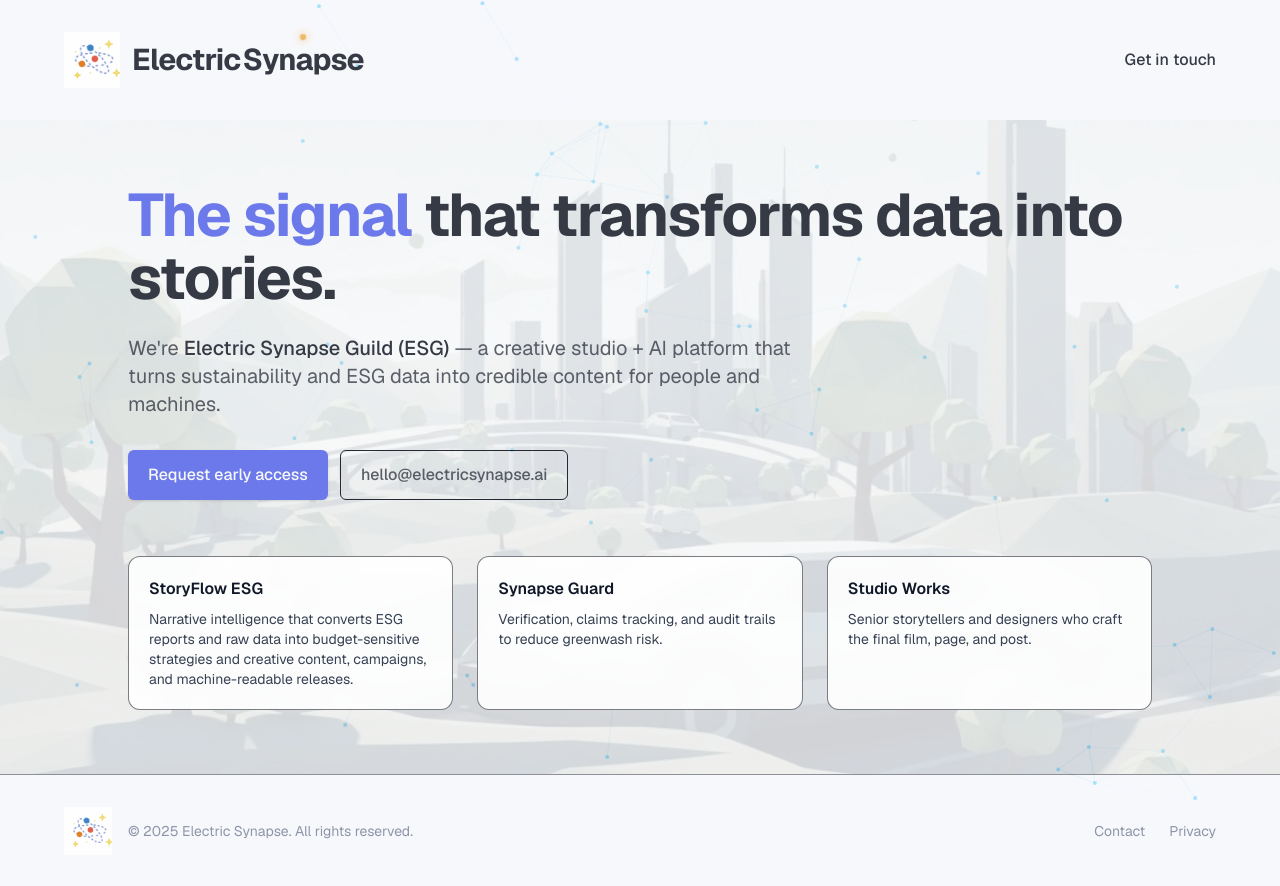
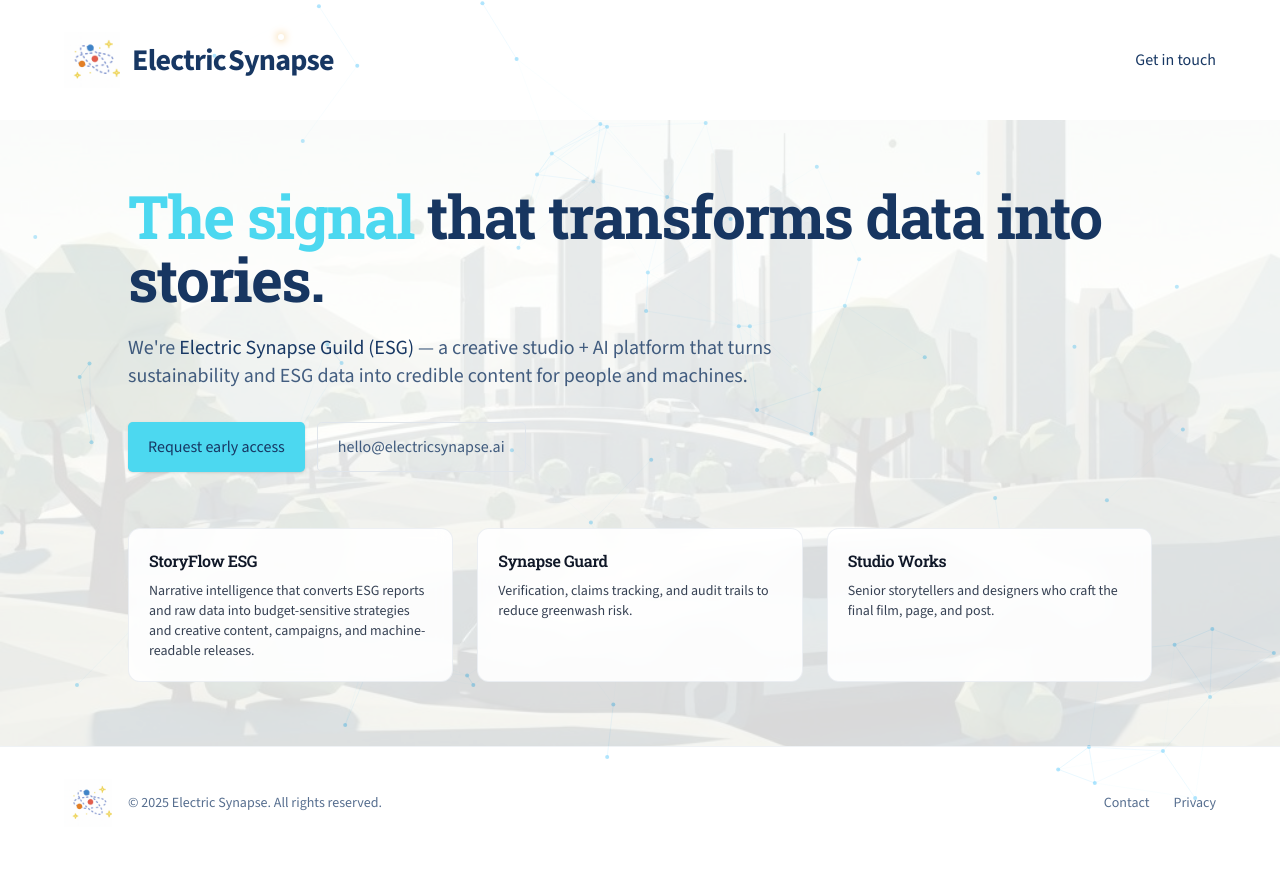
Before and after one commit to codyjlandstrom/electricsynapse-landing, a Next.js app: page / in a window 1280 px wide. After the commit the page ends 859 px from the top, so only its background shows below. Built offline with nearby package versions, Linux system fonts and the light colour scheme.

Commit message:
feat: adopt v2 design system (brand colors, fonts, animations)
Co-Authored-By: Claude Opus 4.6 <noreply@anthropic.com>

```diff
--- a/app/globals.css
+++ b/app/globals.css
@@ -3,164 +3,143 @@
 
 @custom-variant dark (&:is(.dark *));
 
-:root {
-  /* Refined identity palette per designer feedback */
-  --background: oklch(0.98 0.005 270);
-  --foreground: oklch(0.35 0.02 270); /* Warm Graphite */
-  --card: oklch(0.2 0.02 270);
-  --card-foreground: oklch(0.98 0.005 270);
-  --popover: oklch(1 0 0);
-  --popover-foreground: oklch(0.35 0.02 270);
-  --primary: oklch(0.62 0.17 275); /* Electric Indigo */
-  --primary-foreground: oklch(0.98 0 0);
-  --secondary: oklch(0.95 0.01 270);
-  --secondary-foreground: oklch(0.35 0.02 270);
-  --muted: oklch(0.28 0.02 270);
-  --muted-foreground: oklch(0.67 0.03 270);
-  --accent: oklch(0.78 0.13 210); /* Signal Cyan */
-  --accent-foreground: oklch(0.16 0.02 270);
-  --signal: oklch(0.78 0.14 75); /* Synapse Amber for highlights */
-  --destructive: oklch(0.577 0.245 27.325);
-  --destructive-foreground: oklch(0.98 0.005 270);
-  --border: oklch(0.28 0.02 270);
-  --input: oklch(0.88 0.01 270);
-  --ring: var(--accent);
-  --chart-1: oklch(0.646 0.222 41.116);
-  --chart-2: oklch(0.6 0.118 184.704);
-  --chart-3: oklch(0.398 0.07 227.392);
-  --chart-4: oklch(0.828 0.189 84.429);
-  --chart-5: oklch(0.769 0.188 70.08);
-  --radius: 0.5rem;
-  --sidebar: oklch(0.985 0 0);
-  --sidebar-foreground: oklch(0.145 0 0);
-  --sidebar-primary: oklch(0.205 0 0);
-  --sidebar-primary-foreground: oklch(0.985 0 0);
-  --sidebar-accent: oklch(0.97 0 0);
-  --sidebar-accent-foreground: oklch(0.205 0 0);
-  --sidebar-border: oklch(0.922 0 0);
-  --sidebar-ring: oklch(0.708 0 0);
+@theme inline {
+  --font-sans: 'Source Sans 3', sans-serif;
+  --font-heading: 'Roboto Slab', serif;
+  --font-mono: 'JetBrains Mono', monospace;
+
+  --radius-sm: 0.2rem;
+  --radius-md: 0.3rem;
+  --radius-lg: 0.5rem;
+  --radius-xl: 0.75rem;
+
+  --color-background: hsl(var(--background));
+  --color-foreground: hsl(var(--foreground));
+  --color-card: hsl(var(--card));
+  --color-card-foreground: hsl(var(--card-foreground));
+  --color-popover: hsl(var(--popover));
+  --color-popover-foreground: hsl(var(--popover-foreground));
+  --color-primary: hsl(var(--primary));
+  --color-primary-foreground: hsl(var(--primary-foreground));
+  --color-secondary: hsl(var(--secondary));
+  --color-secondary-foreground: hsl(var(--secondary-foreground));
+  --color-muted: hsl(var(--muted));
+  --color-muted-foreground: hsl(var(--muted-foreground));
+  --color-accent: hsl(var(--accent));
+  --color-accent-foreground: hsl(var(--accent-foreground));
+  --color-destructive: hsl(var(--destructive));
+  --color-destructive-foreground: hsl(var(--destructive-foreground));
+  --color-border: hsl(var(--border));
+  --color-input: hsl(var(--input));
+  --color-ring: hsl(var(--ring));
+
+  /* Brand Colors from Pitch Deck */
+  --color-brand-orange: #f57d0f;
+  --color-brand-yellow: #fce000;
+  --color-brand-yellow-light: #fded66;
+  --color-brand-cyan: #4bd8f2;
+  --color-brand-cyan-light: #6fe0f5;
+  --color-brand-blue-sky: #52cbff;
+  --color-brand-blue-mid: #75a1ff;
+  --color-brand-blue-royal: #9387ff;
+  --color-brand-purple-light: #f5bcff;
+  --color-brand-purple-mid: #f1a5ff;
+  --color-brand-purple-deep: #c391ff;
+  --color-brand-indigo: #3b3dad;
+  --color-brand-navy: #173661;
 }
 
-.dark {
-  /* Dark mode with Soft Onyx background per designer specs */
-  --background: oklch(0.16 0.02 270); /* Soft Onyx */
-  --foreground: oklch(0.98 0.005 270);
-  --card: oklch(0.2 0.02 270);
-  --card-foreground: oklch(0.98 0.005 270);
-  --popover: oklch(0.2 0.02 270);
-  --popover-foreground: oklch(0.98 0.005 270);
-  --primary: oklch(0.62 0.17 275);
-  --primary-foreground: oklch(0.98 0.005 270);
-  --secondary: oklch(0.25 0.02 270);
-  --secondary-foreground: oklch(0.98 0.005 270);
-  --muted: oklch(0.28 0.02 270);
-  --muted-foreground: oklch(0.67 0.03 270);
-  --accent: oklch(0.78 0.13 210);
-  --accent-foreground: oklch(0.16 0.02 270);
-  --signal: oklch(0.78 0.14 75);
-  --destructive: oklch(0.396 0.141 25.723);
-  --destructive-foreground: oklch(0.98 0.005 270);
-  --border: oklch(0.28 0.02 270);
-  --input: oklch(0.25 0.02 270);
-  --ring: var(--accent);
-  --chart-1: oklch(0.488 0.243 264.376);
-  --chart-2: oklch(0.696 0.17 162.48);
-  --chart-3: oklch(0.769 0.188 70.08);
-  --chart-4: oklch(0.627 0.265 303.9);
-  --chart-5: oklch(0.645 0.246 16.439);
-  --sidebar: oklch(0.205 0 0);
-  --sidebar-foreground: oklch(0.985 0 0);
-  --sidebar-primary: oklch(0.488 0.243 264.376);
-  --sidebar-primary-foreground: oklch(0.985 0 0);
-  --sidebar-accent: oklch(0.269 0 0);
-  --sidebar-accent-foreground: oklch(0.985 0 0);
-  --sidebar-border: oklch(0.269 0 0);
-  --sidebar-ring: oklch(0.439 0 0);
-}
-
-@theme inline {
-  --font-sans: "Geist", "Geist Fallback", system-ui, sans-serif;
-  --font-serif: "Fraunces", "Georgia", serif;
-
-  --color-background: var(--background);
-  --color-foreground: var(--foreground);
-  --color-card: var(--card);
-  --color-card-foreground: var(--card-foreground);
-  --color-popover: var(--popover);
-  --color-popover-foreground: var(--popover-foreground);
-  --color-primary: var(--primary);
-  --color-primary-foreground: var(--primary-foreground);
-  --color-secondary: var(--secondary);
-  --color-secondary-foreground: var(--secondary-foreground);
-  --color-muted: var(--muted);
-  --color-muted-foreground: var(--muted-foreground);
-  --color-accent: var(--accent);
-  --color-accent-foreground: var(--accent-foreground);
-  --color-signal: var(--signal);
-  --color-destructive: var(--destructive);
-  --color-destructive-foreground: var(--destructive-foreground);
-  --color-border: var(--border);
-  --color-input: var(--input);
-  --color-ring: var(--ring);
-  --color-chart-1: var(--chart-1);
-  --color-chart-2: var(--chart-2);
-  --color-chart-3: var(--chart-3);
-  --color-chart-4: var(--chart-4);
-  --color-chart-5: var(--chart-5);
-  --radius-sm: calc(var(--radius) - 4px);
-  --radius-md: calc(var(--radius) - 2px);
-  --radius-lg: var(--radius);
-  --radius-xl: calc(var(--radius) + 4px);
-  --color-sidebar: var(--sidebar);
-  --color-sidebar-foreground: var(--sidebar-foreground);
-  --color-sidebar-primary: var(--sidebar-primary);
-  --color-sidebar-primary-foreground: var(--sidebar-primary-foreground);
-  --color-sidebar-accent: var(--sidebar-accent);
-  --color-sidebar-accent-foreground: var(--sidebar-accent-foreground);
-  --color-sidebar-border: var(--sidebar-border);
-  --color-sidebar-ring: var(--sidebar-ring);
+:root {
+  --background: 0 0% 100%;
+  --foreground: 215 62% 24%;
+  --card: 0 0% 100%;
+  --card-foreground: 215 62% 24%;
+  --popover: 0 0% 100%;
+  --popover-foreground: 215 62% 24%;
+  --primary: 189 85% 62%;
+  --primary-foreground: 215 62% 24%;
+  --secondary: 48 95% 90%;
+  --secondary-foreground: 215 62% 24%;
+  --muted: 210 20% 96%;
+  --muted-foreground: 215 25% 45%;
+  --accent: 239 49% 45%;
+  --accent-foreground: 0 0% 100%;
+  --destructive: 0 84% 60%;
+  --destructive-foreground: 0 0% 98%;
+  --border: 215 20% 90%;
+  --input: 215 20% 90%;
+  --ring: 189 85% 62%;
+  --radius: 0.5rem;
 }
 
 @layer base {
   * {
-    @apply border-border outline-ring/50;
+    @apply border-border;
   }
   body {
-    @apply bg-background text-foreground;
+    @apply font-sans antialiased bg-background text-foreground;
+  }
+  h1, h2, h3, h4, h5, h6 {
+    @apply font-heading tracking-tight text-brand-navy;
   }
 }
 
-@keyframes synapse-pulse {
-  0%,
-  100% {
-    opacity: 1;
-    transform: scale(1);
-  }
-  50% {
-    opacity: 0.6;
-    transform: scale(1.1);
+@layer utilities {
+  .bg-web5-gradient {
+    background: radial-gradient(circle at 50% 50%, rgba(75, 216, 242, 0.1), rgba(255, 255, 255, 0));
   }
 }
 
-@keyframes neural-jump {
-  0%,
-  100% {
-    transform: translateY(0);
-  }
-  50% {
-    transform: translateY(-4px);
-  }
+@keyframes float {
+  0%, 100% { transform: translateY(0); }
+  50% { transform: translateY(-10px); }
 }
 
-.synapse-pulse {
-  animation: synapse-pulse 2s ease-in-out infinite;
+@keyframes gradient-shift {
+  0% { background-position: 0% 50%; }
+  50% { background-position: 100% 50%; }
+  100% { background-position: 0% 50%; }
 }
 
-.neural-jump {
-  animation: neural-jump 0.6s ease-in-out;
+@keyframes shimmer {
+  0% { transform: translateX(-100%) skewX(-12deg); }
+  100% { transform: translateX(200%) skewX(-12deg); }
 }
 
-/* Added prefers-reduced-motion guard per designer feedback */
+.animate-float {
+  animation: float 6s ease-in-out infinite;
+}
+
+.animate-gradient {
+  background-size: 200% 200%;
+  animation: gradient-shift 8s ease infinite;
+}
+
+html {
+  scroll-behavior: smooth;
+}
+
+::selection {
+  background-color: rgba(75, 216, 242, 0.2);
+}
+
+::-webkit-scrollbar {
+  width: 8px;
+}
+
+::-webkit-scrollbar-track {
+  background: #f1f5f9;
+}
+
+::-webkit-scrollbar-thumb {
+  background: #cbd5e1;
+  border-radius: 4px;
+}
+
+::-webkit-scrollbar-thumb:hover {
+  background: #94a3b8;
+}
+
 @media (prefers-reduced-motion: reduce) {
   * {
     animation: none !important;
@@ -169,8 +148,4 @@
   canvas {
     display: none !important;
   }
-  .synapse-pulse,
-  .neural-jump {
-    animation: none;
-  }
 }
--- a/app/layout.tsx
+++ b/app/layout.tsx
@@ -1,16 +1,10 @@
 import type React from "react"
 import type { Metadata } from "next"
-import { Geist } from "next/font/google"
-import { Fraunces } from "next/font/google"
-import { Analytics } from "@vercel/analytics/next"
+import { Roboto_Slab, Source_Sans_3 } from "next/font/google"
 import "./globals.css"
 
-const geist = Geist({ subsets: ["latin"] })
-const fraunces = Fraunces({
-  subsets: ["latin"],
-  variable: "--font-serif",
-  display: "swap",
-})
+const sourceSans = Source_Sans_3({ subsets: ["latin"], variable: "--font-sans" })
+const robotoSlab = Roboto_Slab({ subsets: ["latin"], variable: "--font-heading" })
 
 export const metadata: Metadata = {
   title: "Electric Synapse — The signal between data and meaning",
@@ -50,9 +44,8 @@ export default function RootLayout({
 }>) {
   return (
     <html lang="en">
-      <body className={`${geist.className} ${fraunces.variable} font-sans antialiased`}>
+      <body className={`${sourceSans.variable} ${robotoSlab.variable} font-sans antialiased`}>
         {children}
-        <Analytics />
       </body>
     </html>
   )
```
